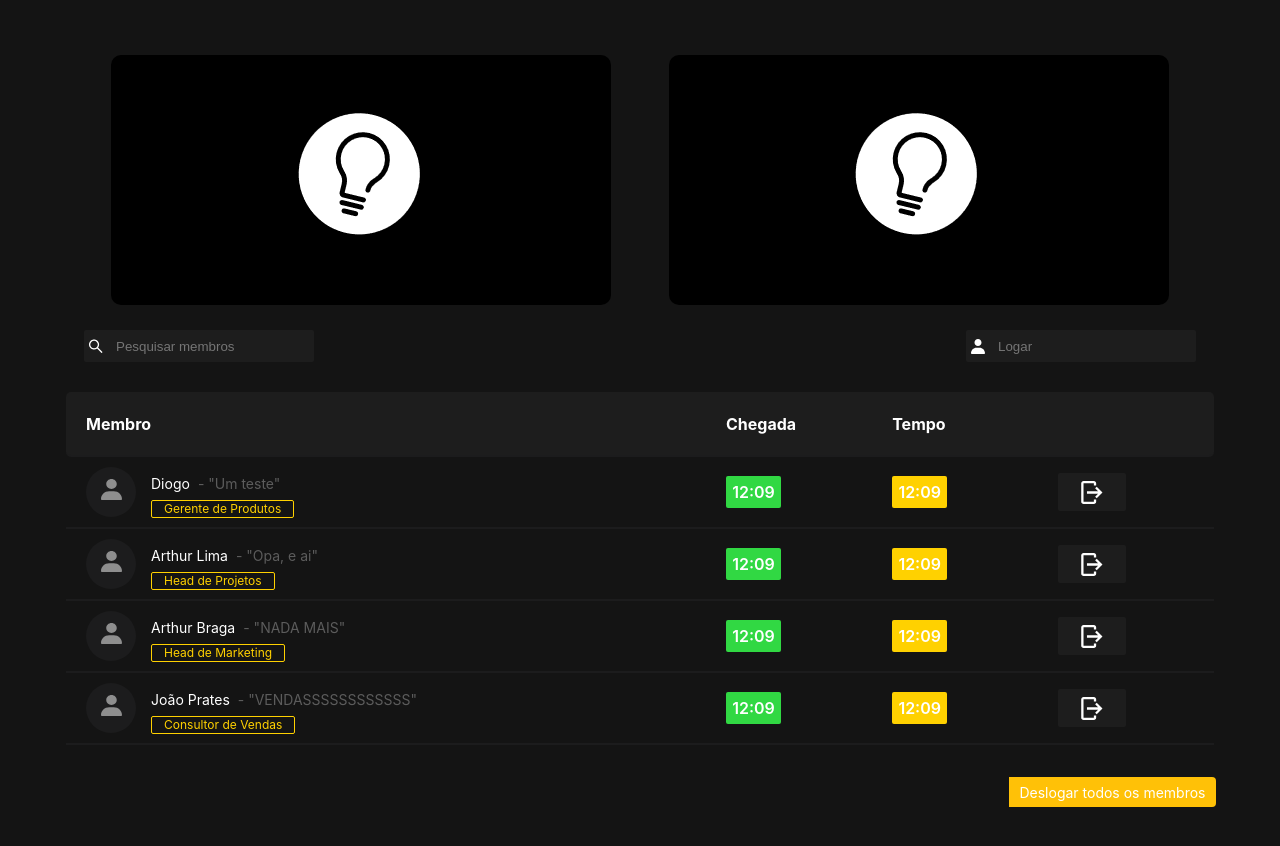
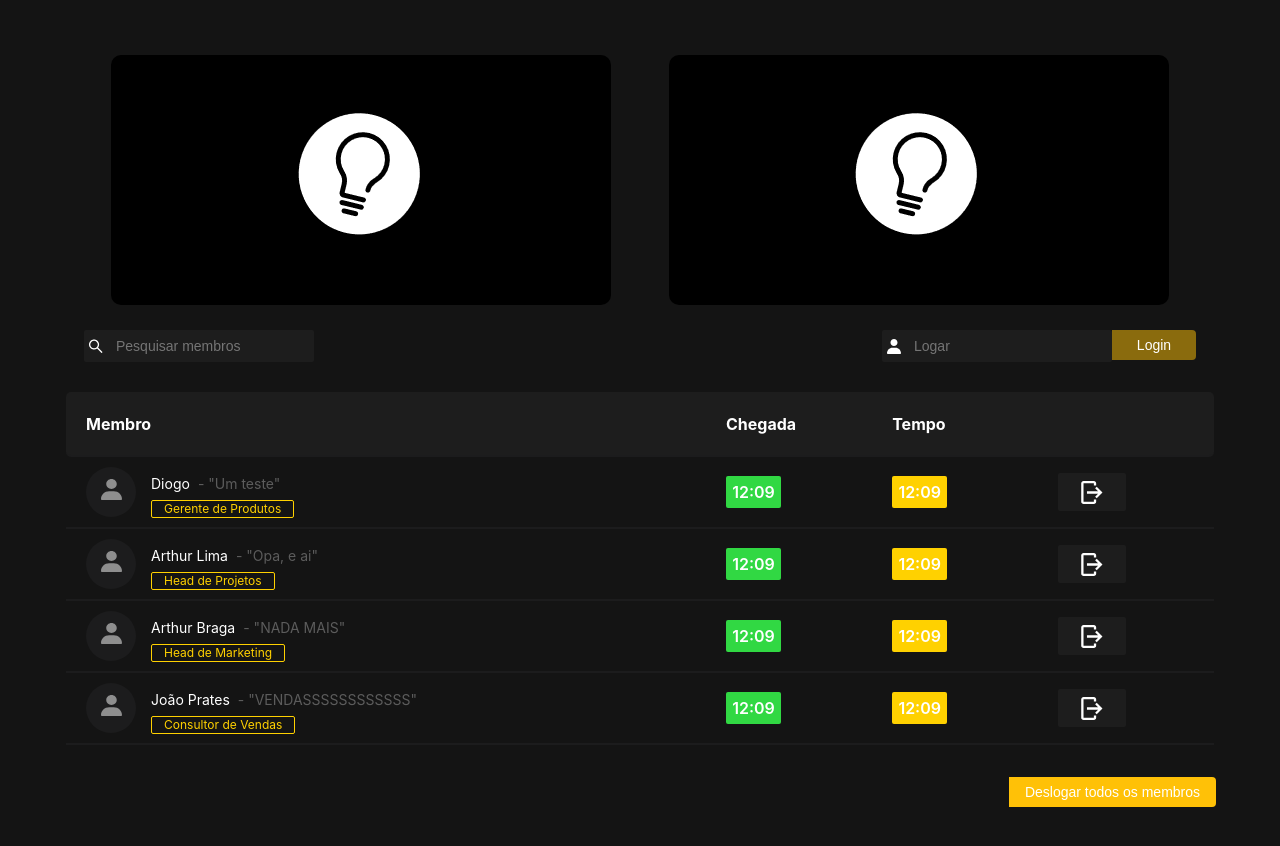
Before and after one commit to cpejr/frontend-novoponto, a React (Create React App) app: page / in a window 1280 px wide. Shown: the top 846 px of the page. Built offline with nearby package versions, Linux system fonts and the light colour scheme.

Commit message:
Ajustes em Logar

```diff
--- a/src/components/atoms/CommonButton/index.js
+++ b/src/components/atoms/CommonButton/index.js
@@ -2,9 +2,9 @@ import React from 'react';
 import CommonButtonContainer from './styles';
 
 const CommonButton =
-({buttonLabel, buttonColor, buttonWidth}) => {
+({buttonLabel, buttonColor, buttonWidth, handleClick}) => {
     return (
-        <CommonButtonContainer color={buttonColor} width={buttonWidth}>
+        <CommonButtonContainer color={buttonColor} width={buttonWidth} onClick={handleClick}>
             {buttonLabel}
         </CommonButtonContainer>
     );
--- a/src/components/atoms/CommonButton/styles.js
+++ b/src/components/atoms/CommonButton/styles.js
@@ -1,10 +1,12 @@
 import styled from 'styled-components';
 
-const CommonButtonContainer = styled.div`
+const CommonButtonContainer = styled.button`
     width: ${props => props.width || '50px'};;
     height: 30px;
     background-color: ${props => props.color || 'red'};
     border-radius: 0px 4px 4px 0px;
+    outline: none;
+    border: none;
 
     display: flex;
     justify-content: center;
--- a/src/components/atoms/InputText/styles.js
+++ b/src/components/atoms/InputText/styles.js
@@ -24,7 +24,9 @@ const InputTextContainer = styled.div`
         border: none;
         outline: none;
         padding: 3px 8px;
-        color: #DDD;
+        font-size: 14px;
+        line-height: 17px;
+        color: #FFF;
     }
 `;
 
--- a/src/pages/Ponto/index.js
+++ b/src/pages/Ponto/index.js
@@ -42,12 +42,15 @@ const Ponto = () => {
     const [loggedMembers, setLoggedMembers] = useState(fakeLoggedMembers);
     const [filteredMembers, setFilteredMembers] = useState(fakeLoggedMembers);
 
-    const handleLogin = () => {
+    const handleLogin = (e) => {
+        console.log('Escrevendo', e.target.value)
+    };
+
+    const handleClick = () => {
         alert("Parabéns, vc logou!");
     };
 
     const handleSearchMembers = (e) => {
-
         if(e.target.value !== ''){
             const filteredMembersAfterForEach = loggedMembers.filter(item => {
                 if(item.member.toLowerCase().includes(e.target.value)){
@@ -90,7 +93,10 @@ const Ponto = () => {
                     <div className="searchesSubsection">
                         <InputText icon={searchIcon} placeholder="Pesquisar membros" handleInputText={(e) => handleSearchMembers(e)} />
 
-                        <InputText placeholder="Logar" handleInputText={handleLogin} />
+                        <div className="loginSection">
+                            <InputText placeholder="Logar" handleInputText={handleLogin} />
+                            <CommonButton buttonLabel="Login" buttonColor="rgba(255, 193, 7, 0.5)" buttonWidth="84px" handleClick={handleClick} />
+                        </div>
                     </div>
 
                     <div className="subSectionLoggedMembers">
--- a/src/pages/Ponto/styles.js
+++ b/src/pages/Ponto/styles.js
@@ -61,6 +61,13 @@ const PontoComponent = styled.div`
 
             display: flex;
             justify-content: space-between;
+
+            .loginSection{
+                display: flex;
+                flex-direction: row;
+                justify-content: flex-start;
+            }
+
         }
 
         .subSectionLoggedMembers{
```
